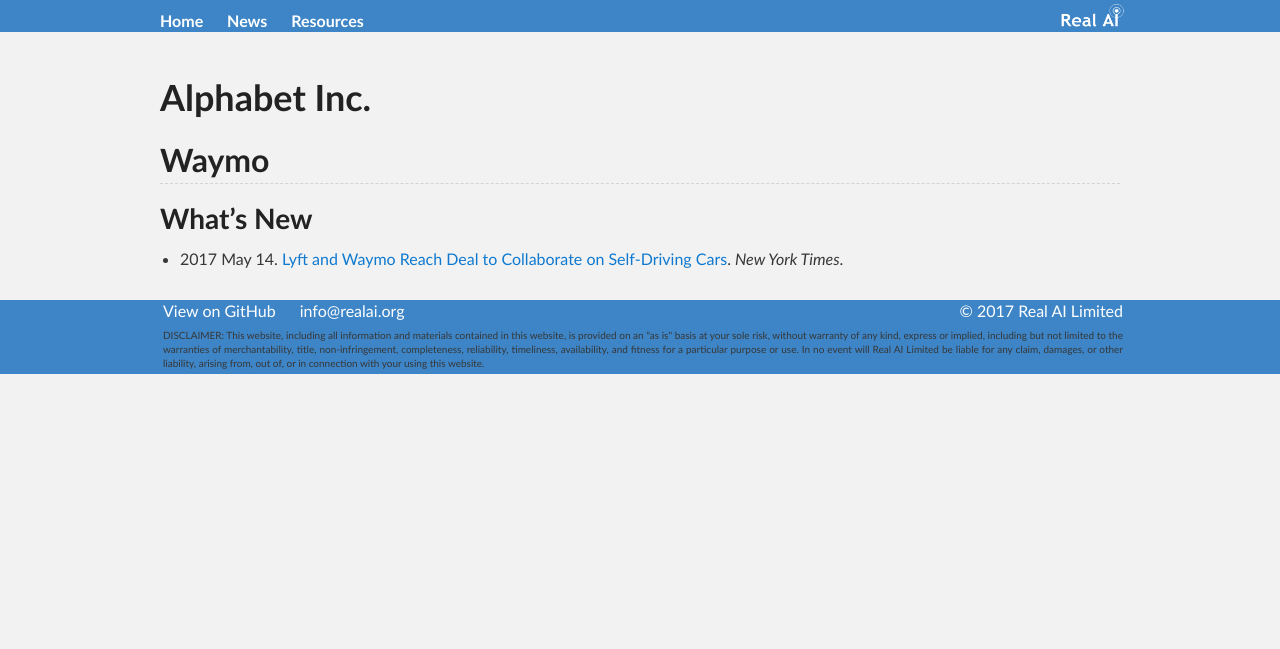
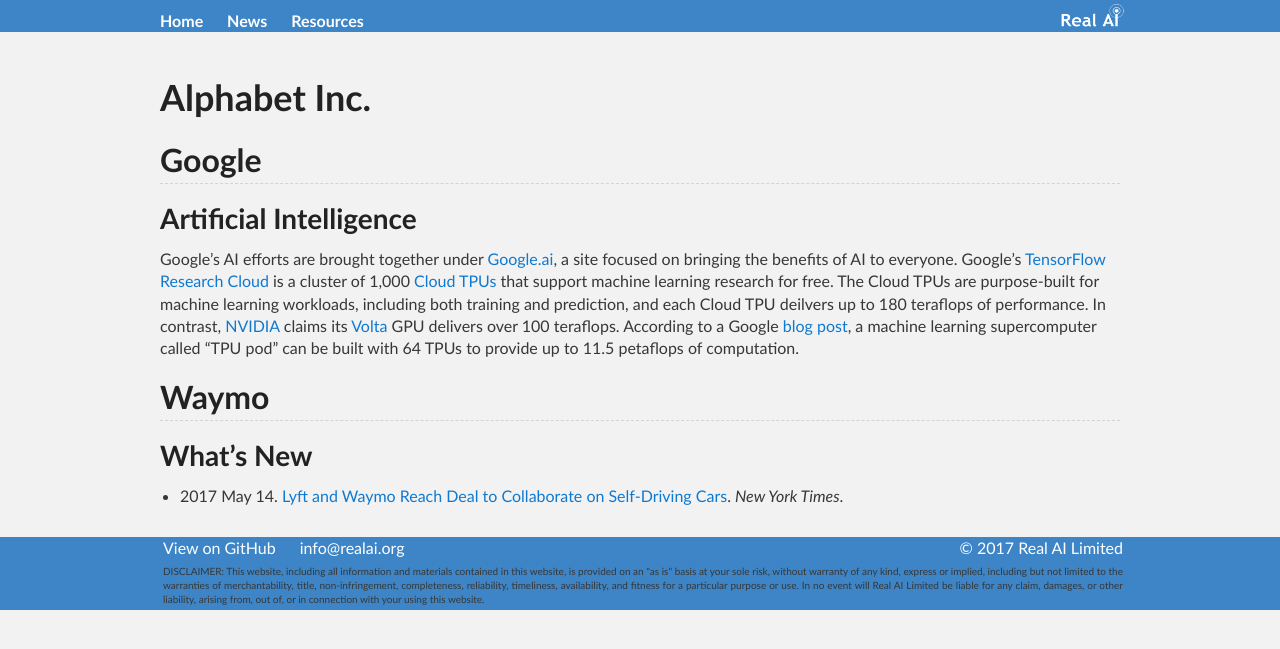
Before and after one commit to Tonywuhk/realai.org, a Jekyll site: the page built from companies/alphabet.md, in a window 1280 px wide. Shown: the top 649 px of the page. Built offline with Jekyll 4.4.1, drawn with Linux system fonts in a browser that asks for light colours; our own code applies the rules of GitHub Pages for plain Markdown files; comment, search, counter and statistics services are not loaded; the repository's description, which GitHub fills in, is left out.

Commit message:
Update alphabet.md

```diff
--- a/companies/alphabet.md
+++ b/companies/alphabet.md
@@ -4,6 +4,12 @@
 ---
 # Alphabet Inc.
 
+## Google
+
+### Artificial Intelligence
+
+Google’s AI efforts are brought together under [Google.ai](https://google.ai/), a site focused on bringing the benefits of AI to everyone. Google’s [TensorFlow Research Cloud](https://www.tensorflow.org/tfrc/) is a cluster of 1,000 [Cloud TPUs](https://cloud.google.com/tpu/) that support machine learning research for free. The Cloud TPUs are purpose-built for machine learning workloads, including both training and prediction, and each Cloud TPU deilvers up to 180 teraflops of performance. In contrast, [NVIDIA](http://realai.org/companies/nvidia/) claims its [Volta](https://www.nvidia.com/en-us/data-center/volta-gpu-architecture/) GPU delivers over 100 teraflops. According to a Google [blog post](https://www.blog.google/topics/google-cloud/google-cloud-offer-tpus-machine-learning/), a machine learning supercomputer called “TPU pod” can be built with 64 TPUs to provide up to 11.5 petaflops of computation.
+
 ## Waymo
 
 ### What's New
```
